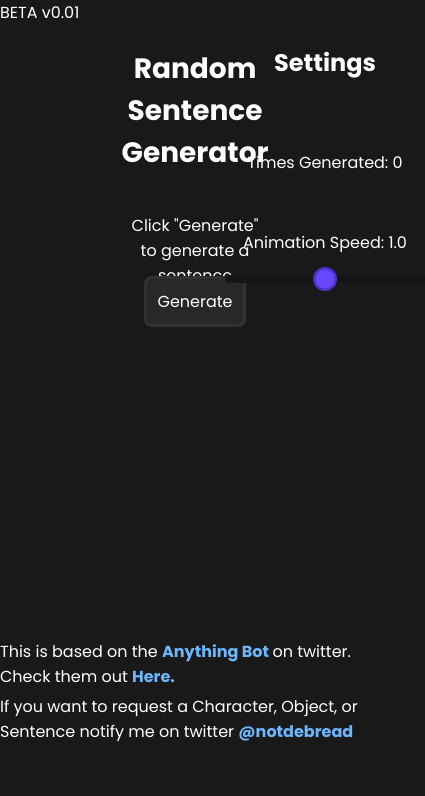
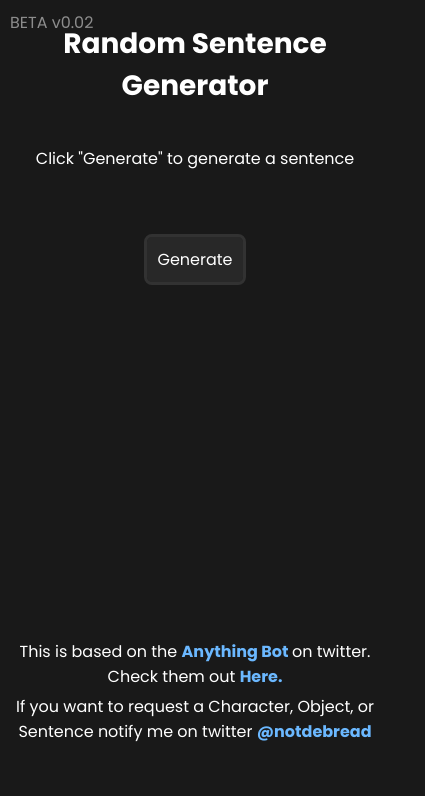
Before and after one commit to NotDeBread/RandomSentenceGenerator, a plain HTML site: page index.html in a window 390 px wide. Shown: the top 796 px of the page, 425 px wide, since content can reach past the window. Drawn offline with Linux system fonts and the light colour scheme.

Commit message:
BETA v0.02
-Added mobile support :D

```diff
--- a/index.css
+++ b/index.css
@@ -17,6 +17,14 @@ body {
 
 a {
     text-decoration: none;
+    color: white;
+}
+
+.version {
+    opacity: 0.5;
+    position: absolute;
+    top: 10px;
+    left: 10px;
 }
 
 .all {
@@ -197,3 +205,19 @@ a {
     width: 200px;
     opacity: 0.25;
 }
+
+@media (max-width: 767px) {
+    #blankMobileSection {
+        display: none;
+    }
+    .all section {
+        width: 100vw;
+    }
+
+    .about {
+        text-align: center;
+    }
+    #sentence {
+        height: 75px;
+    }
+}
--- a/index.html
+++ b/index.html
@@ -10,9 +10,9 @@
 </head>
 
 <body>
-    <span>BETA v0.01</span>
+    <a class="version" href="https://github.com/NotDeBread/RandomSentenceGenerator/commits/master">BETA v0.02</a>
     <div class="all">
-        <section>
+        <section id="blankMobileSection">
 
         </section>
         <section>
@@ -25,7 +25,7 @@
                 </div>
             </div>
         </section>
-        <section>
+        <section id="blankMobileSection">
             <h2>Settings</h2>
             <div class="center" style="margin-top: 50px;">
                 <div>
```
